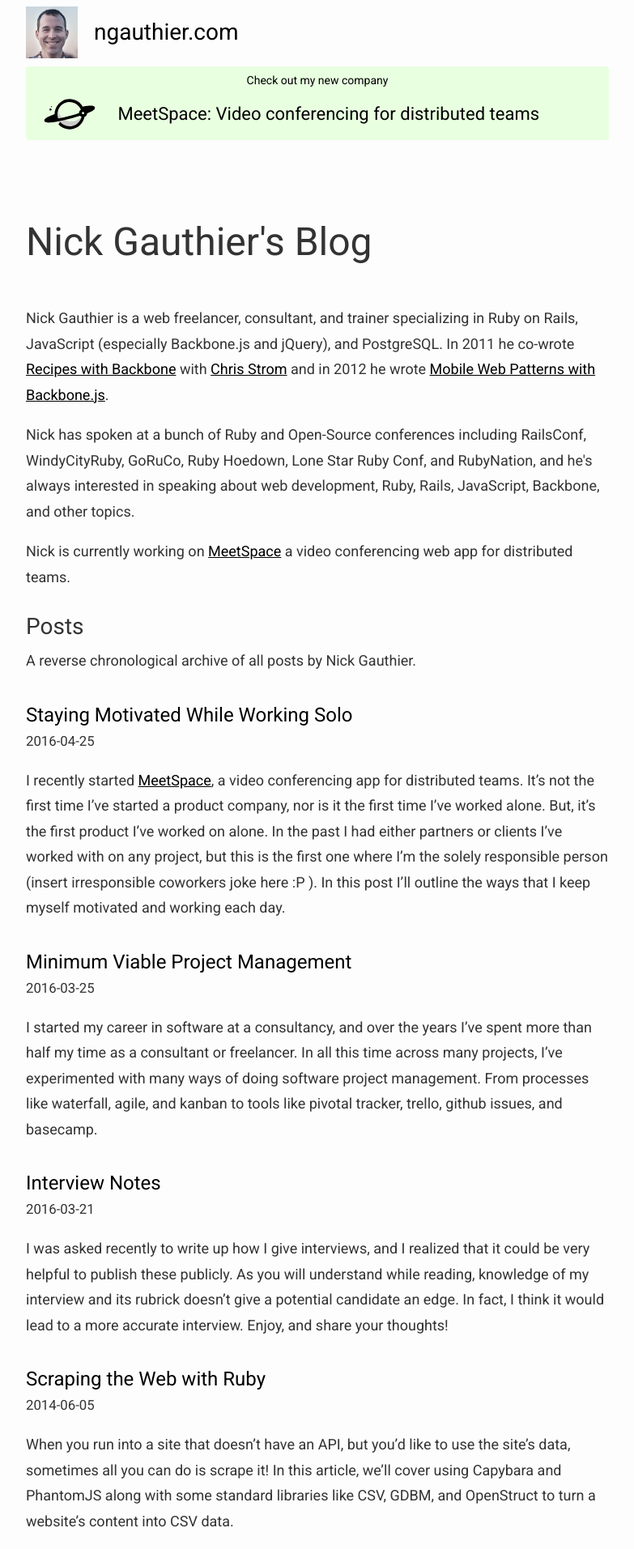
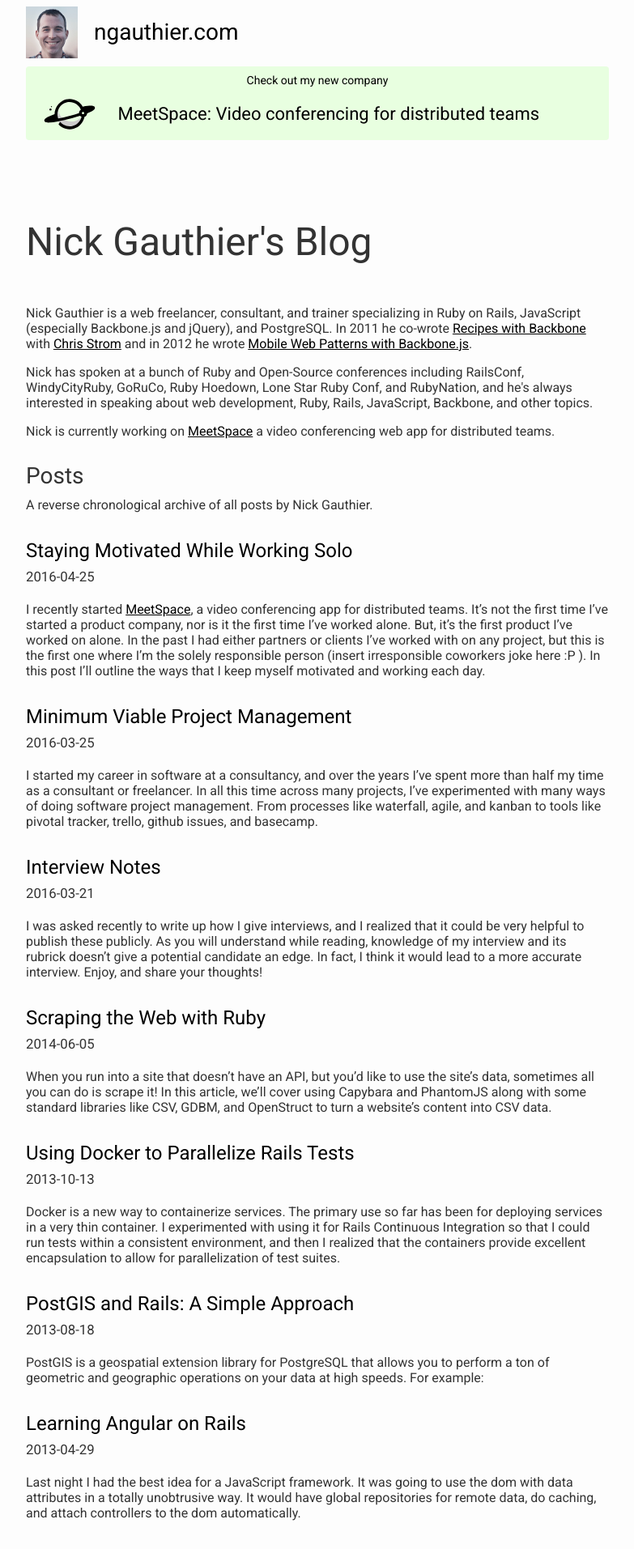
Before and after one commit to ngauthier/ngauthier.github.com, a Jekyll site: the page built from index.html, in a window 1280 px wide. Shown: the top 1913 px of the page at 81% size, without its empty margins (248-1031 px from the left). Built offline with Jekyll 4.4.1, drawn with Linux system fonts in a browser that asks for light colours.

Commit message:
line height and font size

```diff
--- a/stylesheets/ngauthier.css
+++ b/stylesheets/ngauthier.css
@@ -2,8 +2,8 @@
   background: #fdfdfd;
   color: #333;
   font-family: Roboto, sans-serif;
-  font-size: 18px;
-  line-height: 175%;
+  font-size: 16px;
+  line-height: 1.25em%;
 }
 
 body {
```
